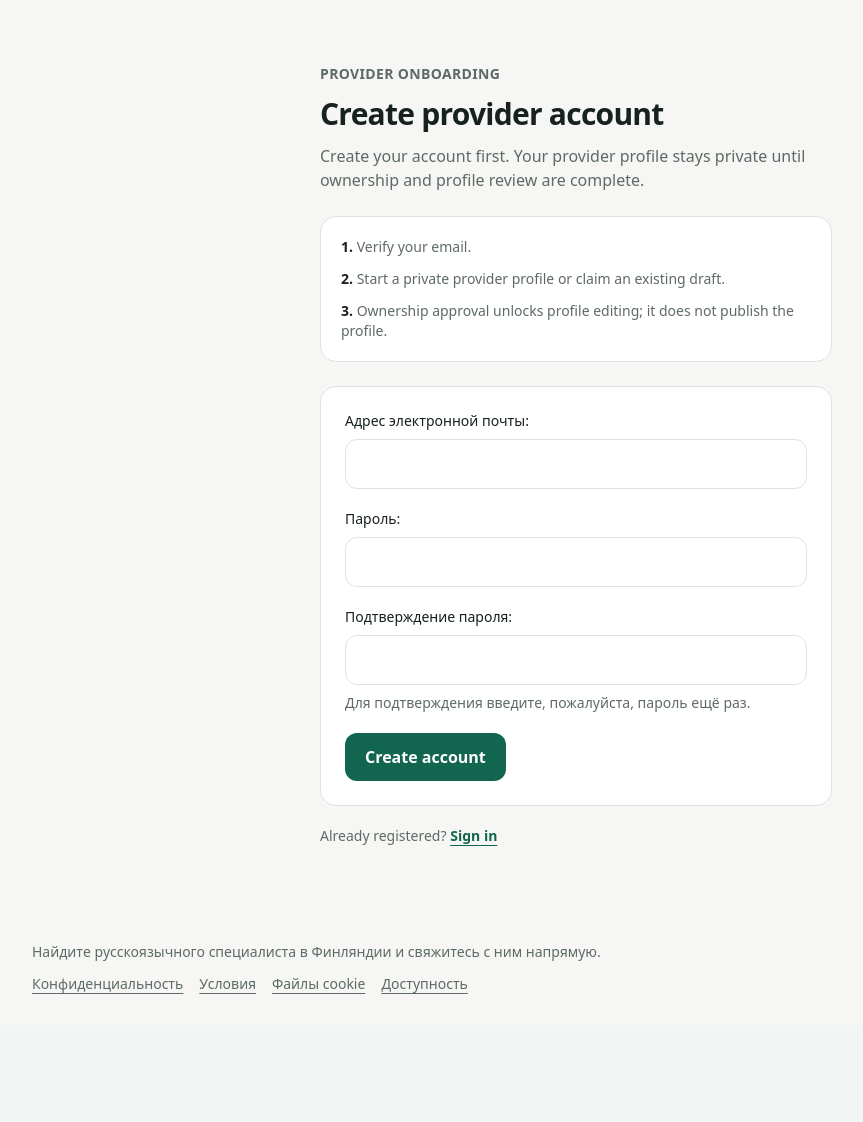
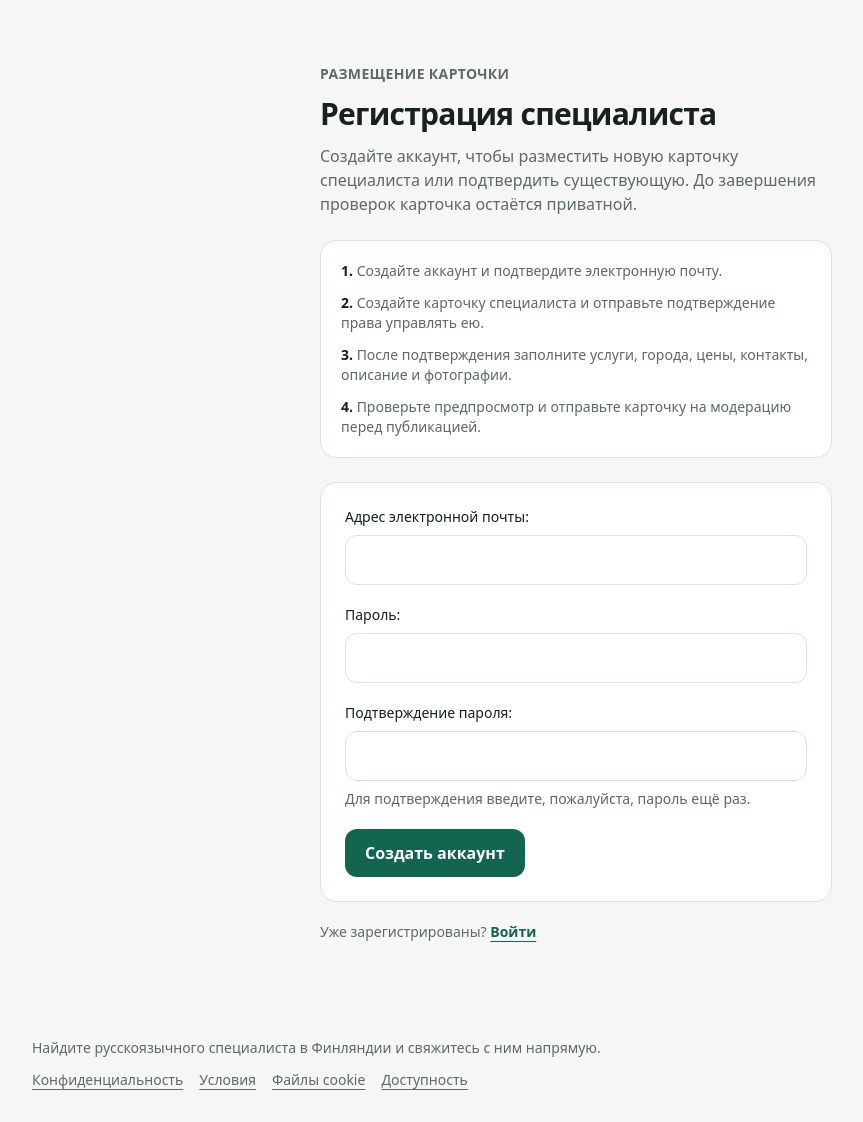
Before and after one commit to StrayForest/palvelut, a Django app: page /palvelut/account/register/ in a window 1280 px wide. Shown: the part 77-1199 px from the top of the page, without its empty margins (64-927 px from the left). Before the commit the page ends 1071 px from the top, so only its background shows below. Run offline with Django 5.2, Linux system fonts and the light colour scheme; style sheets or scripts are compiled from the project's sources; parts of the project's set-up code (start-up, migrations or seed data) failed here and were passed over; some libraries are stand-ins or nearby versions.

Commit message:
P6: make provider registration Russian and explicit

```diff
--- a/templates/accounts/register.html
+++ b/templates/accounts/register.html
@@ -1,24 +1,24 @@
 {% extends "base.html" %}
-{% load i18n %}
-{% block title %}{% translate "Create provider account" %} · Finrix Palvelut{% endblock %}
+{% block title %}Регистрация специалиста · Finrix Palvelut{% endblock %}
 {% block content %}
 <section class="mx-auto max-w-lg py-8" id="provider-register">
-  <p class="text-sm font-semibold uppercase tracking-wide text-[#5E6A65]">{% translate "Provider onboarding" %}</p>
-  <h1 class="mt-3 text-3xl font-bold tracking-tight">{% translate "Create provider account" %}</h1>
-  <p class="mt-3 text-[#5E6A65]">{% translate "Create your account first. Your provider profile stays private until ownership and profile review are complete." %}</p>
+  <p class="text-sm font-semibold uppercase tracking-wide text-[#5E6A65]">Размещение карточки</p>
+  <h1 class="mt-3 text-3xl font-bold tracking-tight">Регистрация специалиста</h1>
+  <p class="mt-3 text-[#5E6A65]">Создайте аккаунт, чтобы разместить новую карточку специалиста или подтвердить существующую. До завершения проверок карточка остаётся приватной.</p>
 
   <ol class="mt-6 grid gap-3 rounded-2xl border border-[#DDE3DF] bg-white p-5 text-sm text-[#5E6A65]">
-    <li><span class="font-semibold text-[#17211D]">1.</span> {% translate "Verify your email." %}</li>
-    <li><span class="font-semibold text-[#17211D]">2.</span> {% translate "Start a private provider profile or claim an existing draft." %}</li>
-    <li><span class="font-semibold text-[#17211D]">3.</span> {% translate "Ownership approval unlocks profile editing; it does not publish the profile." %}</li>
+    <li><span class="font-semibold text-[#17211D]">1.</span> Создайте аккаунт и подтвердите электронную почту.</li>
+    <li><span class="font-semibold text-[#17211D]">2.</span> Создайте карточку специалиста и отправьте подтверждение права управлять ею.</li>
+    <li><span class="font-semibold text-[#17211D]">3.</span> После подтверждения заполните услуги, города, цены, контакты, описание и фотографии.</li>
+    <li><span class="font-semibold text-[#17211D]">4.</span> Проверьте предпросмотр и отправьте карточку на модерацию перед публикацией.</li>
   </ol>
 
   <form method="post" class="mt-6 space-y-5 rounded-2xl border border-[#DDE3DF] bg-white p-5 sm:p-6 [&_.errorlist]:mb-2 [&_.errorlist]:rounded-xl [&_.errorlist]:bg-red-50 [&_.errorlist]:p-3 [&_.errorlist]:text-sm [&_.errorlist]:text-[#B42318] [&_p]:space-y-2 [&_label]:block [&_label]:text-sm [&_label]:font-medium [&_input]:block [&_input]:w-full [&_input]:max-w-full [&_input]:rounded-xl [&_input]:border [&_input]:border-[#DDE3DF] [&_input]:bg-white [&_input]:px-3 [&_input]:py-3 [&_input]:text-base [&_input]:focus:border-[#12664F] [&_input]:focus:outline-none [&_input]:focus:ring-2 [&_input]:focus:ring-[#12664F]/20 [&_.helptext]:block [&_.helptext]:text-sm [&_.helptext]:leading-5 [&_.helptext]:text-[#5E6A65] [&_ul]:text-sm [&_ul]:leading-5 [&_ul]:text-[#5E6A65]">
     {% csrf_token %}
     {{ form.as_p }}
-    <button class="inline-flex min-h-11 items-center justify-center rounded-xl bg-[#12664F] px-5 py-3 font-semibold text-white hover:bg-[#0B4F3C] focus:outline-none focus:ring-2 focus:ring-[#12664F] focus:ring-offset-2" type="submit">{% translate "Create account" %}</button>
+    <button class="inline-flex min-h-11 items-center justify-center rounded-xl bg-[#12664F] px-5 py-3 font-semibold text-white hover:bg-[#0B4F3C] focus:outline-none focus:ring-2 focus:ring-[#12664F] focus:ring-offset-2" type="submit">Создать аккаунт</button>
   </form>
 
-  <p class="mt-5 text-sm text-[#5E6A65]">{% translate "Already registered?" %} <a class="font-semibold text-[#12664F] underline underline-offset-4" href="{% url 'account-login' %}">{% translate "Sign in" %}</a></p>
+  <p class="mt-5 text-sm text-[#5E6A65]">Уже зарегистрированы? <a class="font-semibold text-[#12664F] underline underline-offset-4" href="{% url 'account-login' %}">Войти</a></p>
 </section>
 {% endblock %}
```
